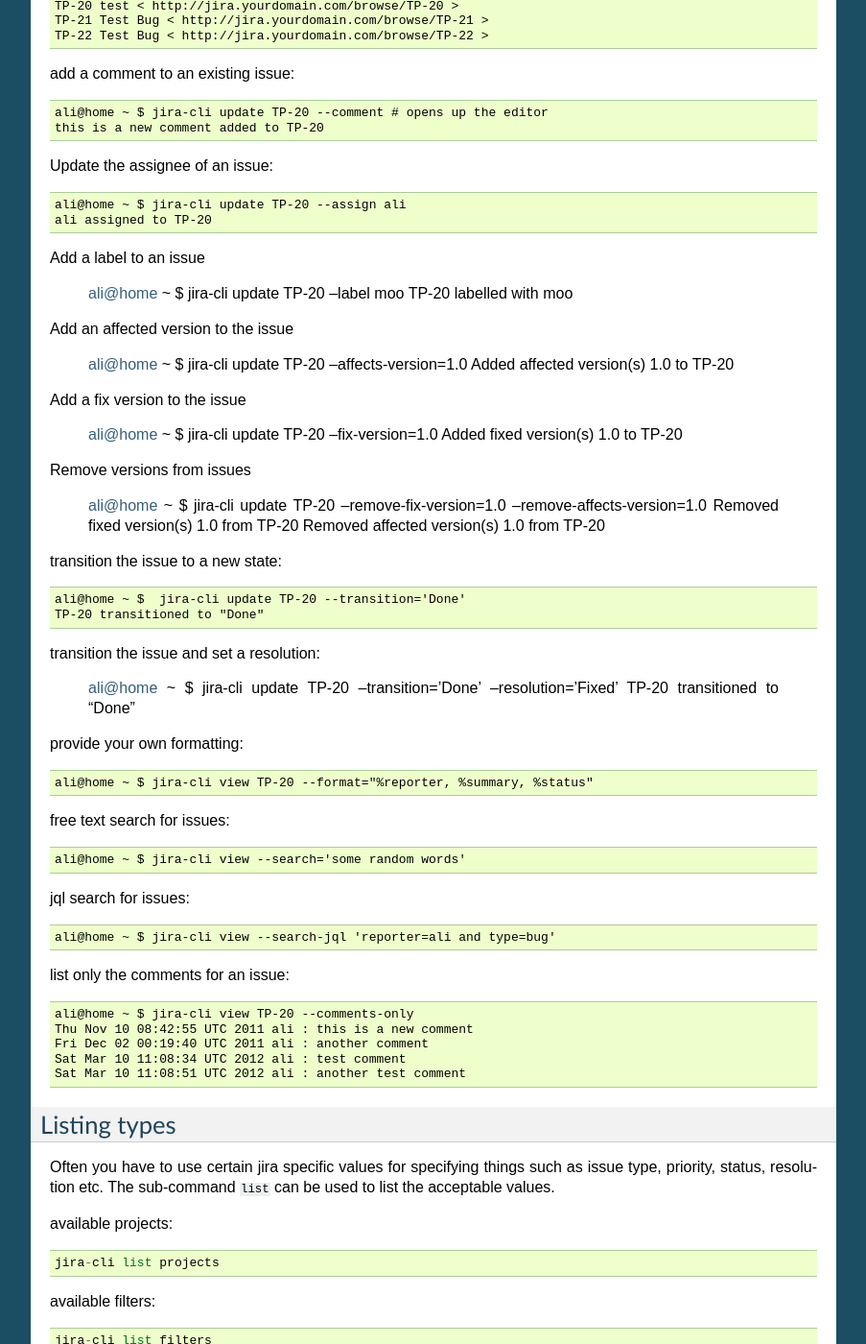
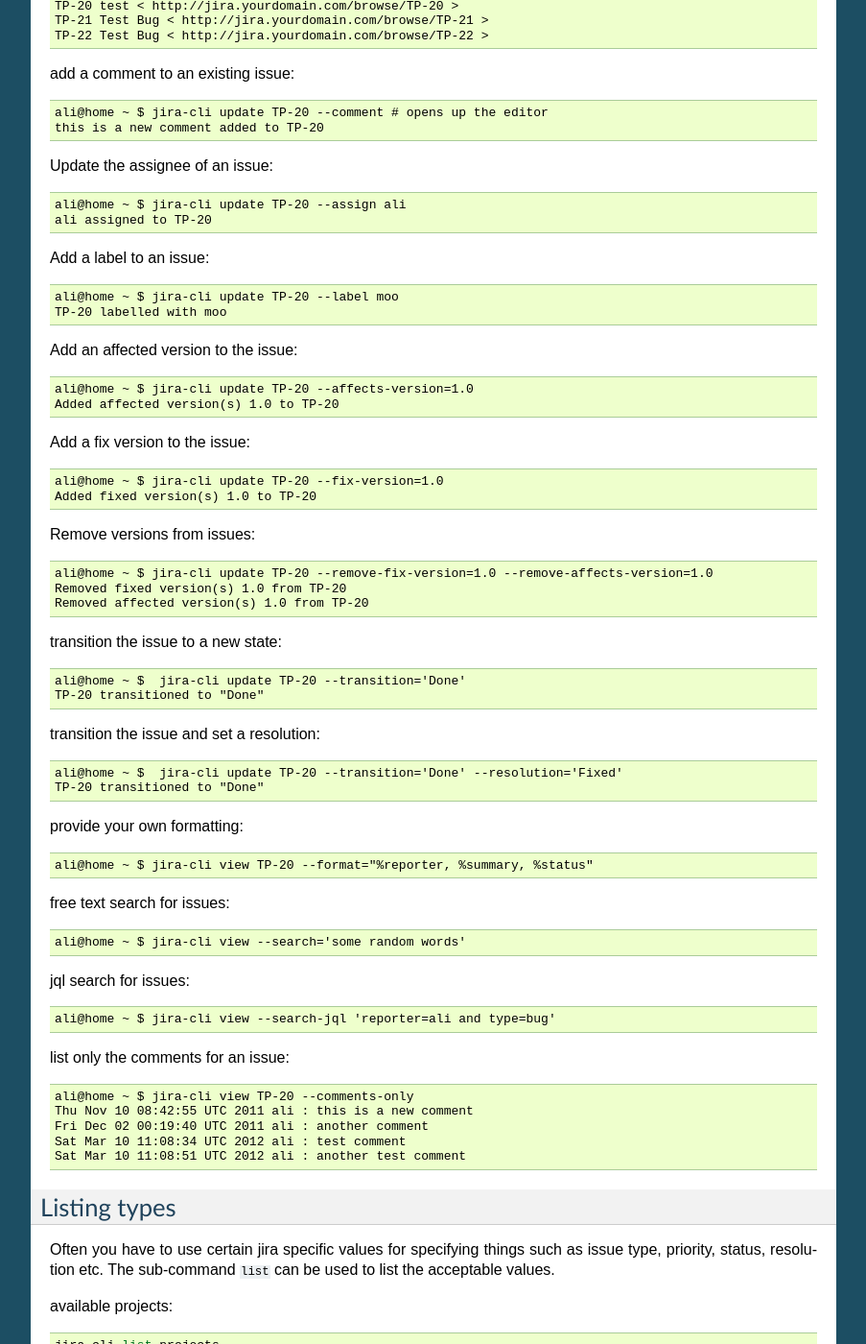
Before and after one commit to alisaifee/jira-cli, a Sphinx documentation site: the page built from doc/source/intro.rst, in a window 1280 px wide and 1400 px high, scrolled down 1944 px. Shown: the whole window at 96% size, without its empty margins (198-1101 px from the left). Built offline with Sphinx 7.4.7, drawn with Linux system fonts in a browser that asks for light colours.

```diff
--- a/doc/source/intro.rst
+++ b/doc/source/intro.rst
@@ -121,22 +121,22 @@ Update the assignee of an issue::
     ali@home ~ $ jira-cli update TP-20 --assign ali
     ali assigned to TP-20
 
-Add a label to an issue
+Add a label to an issue::
 
     ali@home ~ $ jira-cli update TP-20 --label moo
     TP-20 labelled with moo
 
-Add an affected version to the issue
+Add an affected version to the issue::
 
     ali@home ~ $ jira-cli update TP-20 --affects-version=1.0
     Added affected version(s) 1.0 to TP-20
 
-Add a fix version to the issue
+Add a fix version to the issue::
 
     ali@home ~ $ jira-cli update TP-20 --fix-version=1.0
     Added fixed version(s) 1.0 to TP-20
 
-Remove versions from issues
+Remove versions from issues::
 
     ali@home ~ $ jira-cli update TP-20 --remove-fix-version=1.0 --remove-affects-version=1.0
     Removed fixed version(s) 1.0 from TP-20
@@ -147,7 +147,7 @@ transition the issue to a new state::
     ali@home ~ $  jira-cli update TP-20 --transition='Done'
     TP-20 transitioned to "Done"
 
-transition the issue and set a resolution:
+transition the issue and set a resolution::
 
     ali@home ~ $  jira-cli update TP-20 --transition='Done' --resolution='Fixed'
     TP-20 transitioned to "Done"
@@ -164,7 +164,6 @@ jql search for issues::
 
     ali@home ~ $ jira-cli view --search-jql 'reporter=ali and type=bug'
 
-
 list only the comments for an issue::
 
     ali@home ~ $ jira-cli view TP-20 --comments-only
@@ -172,7 +171,6 @@ list only the comments for an issue::
     Fri Dec 02 00:19:40 UTC 2011 ali : another comment
     Sat Mar 10 11:08:34 UTC 2012 ali : test comment
     Sat Mar 10 11:08:51 UTC 2012 ali : another test comment
-
 
 
 Listing types
```
